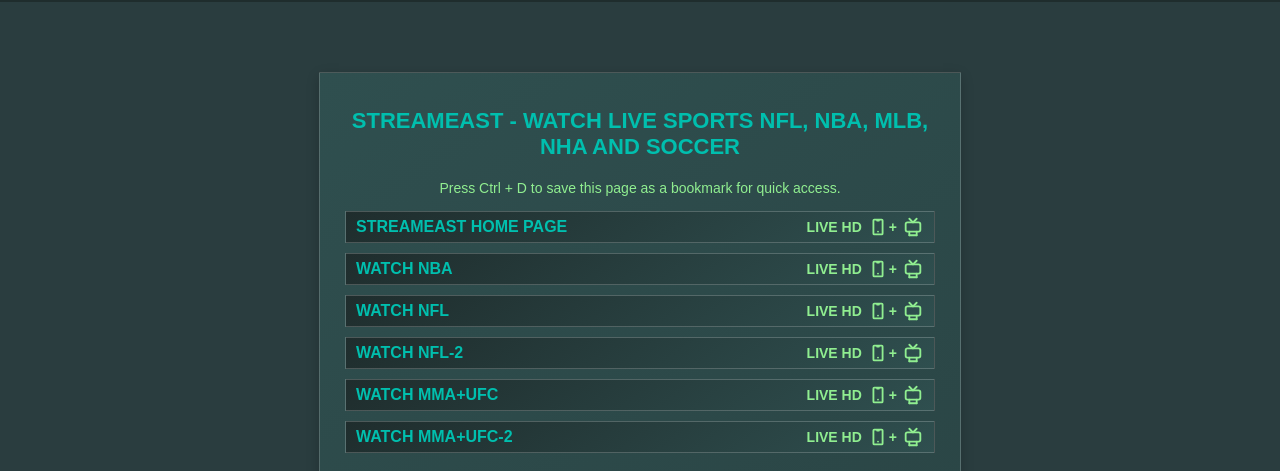
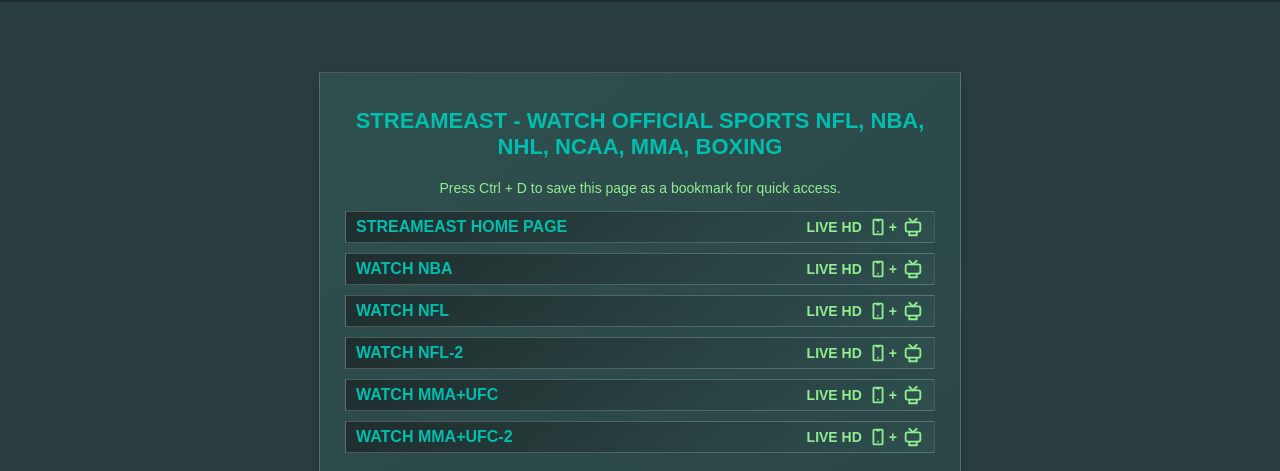
Before and after one commit to v7east/aaaaaa, a plain HTML site: page index.html in a window 1280 px wide. Shown: the part 42-513 px from the top of the page. Drawn offline with Linux system fonts and the light colour scheme.

Commit message:
index.html

```diff
--- a/index.html
+++ b/index.html
@@ -5,10 +5,10 @@
 <meta name="msvalidate.01" content="DEFD013773E9EECB7A4AC106169FDFDA" />
   <meta charset="UTF-8">
   <meta name="viewport" content="width=device-width, initial-scale=1.0">
-  <meta name="description" content="official Streams NFL, NBA, NHL, NCAA, MMA, BOXING">
-  <meta name="keywords" content="official Streams NFL, NBA, NHL, NCAA, MMA, BOXING">
+  <meta name="description" content="Watch official Sports NFL, NBA, NHL, NCAA, MMA, BOXING">
+  <meta name="keywords" content="Watch official Sports NFL, NBA, NHL, NCAA, MMA, BOXING">
   <meta name="robots" content="index, follow">
-  <title>Streameast - official Streams NFL, NBA, NHL, NCAA, MMA, BOXING</title>
+  <title>StreamEast - Watch official Sports NFL, NBA, NHL, NCAA, MMA, BOXING</title>
 <style>
 /* Custom CSS */
 body {
@@ -161,7 +161,7 @@
 
 <main>
   <div class="content-box">
-    <h1 class="content-main-title">STREAMEAST - WATCH LIVE SPORTS NFL, NBA, MLB, NHA AND SOCCER</h1>
+    <h1 class="content-main-title">StreamEast - Watch official Sports NFL, NBA, NHL, NCAA, MMA, BOXING</h1>
     <div class="section-title">
       Press Ctrl + D to save this page as a bookmark for quick access.
     </div>
```
